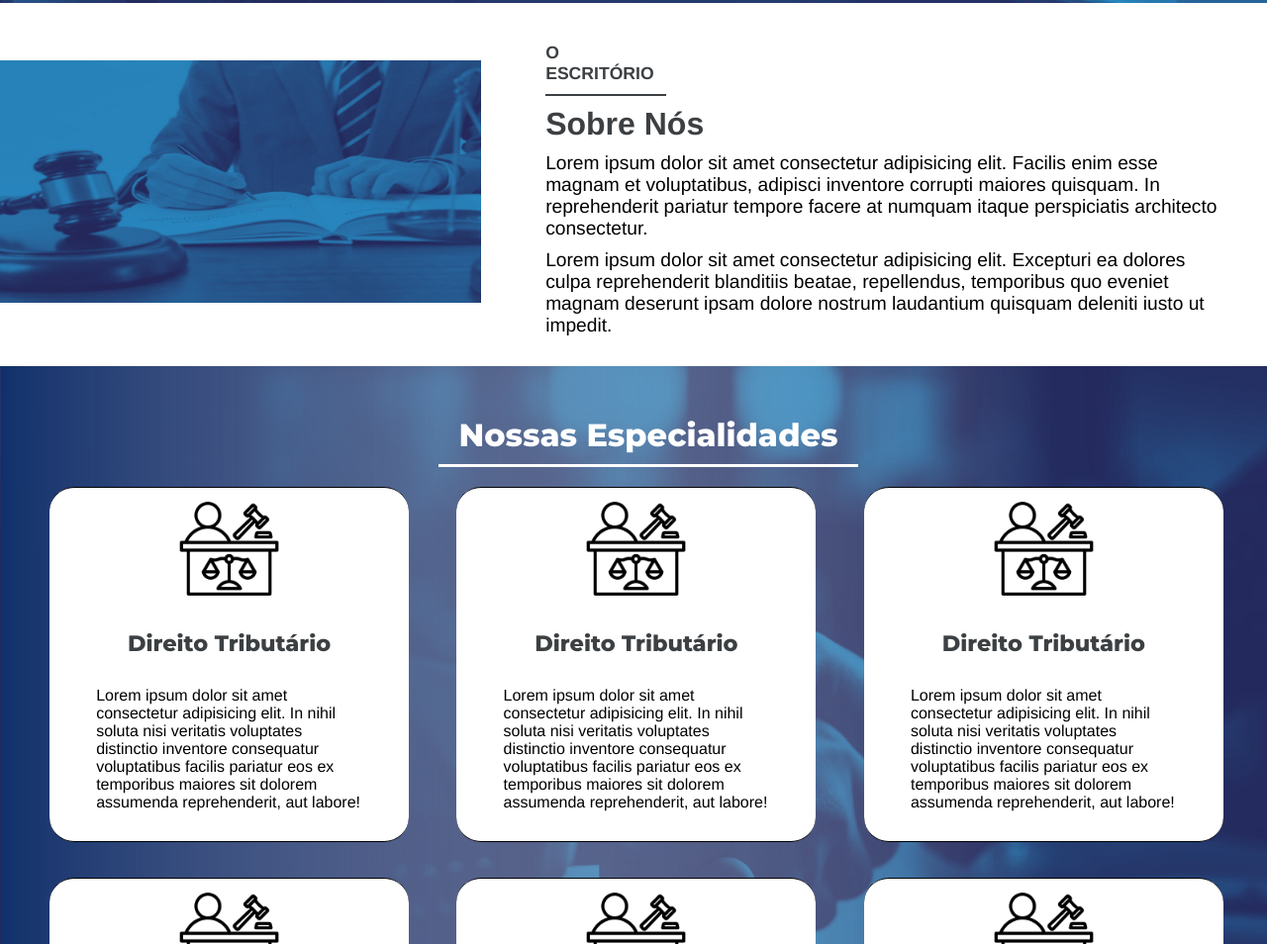
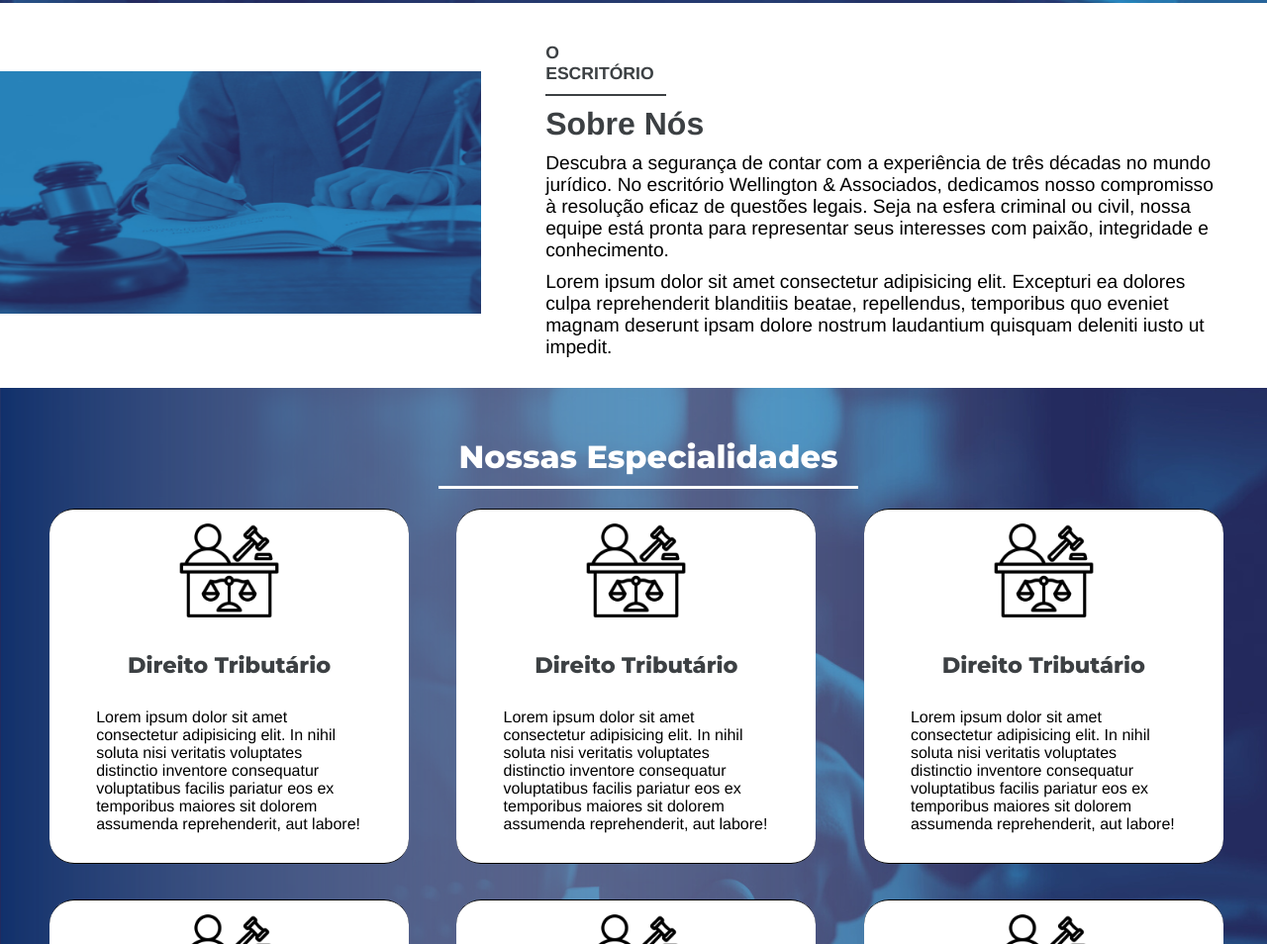
Before and after one commit to devsilveirasouza/advocacia, a plain HTML site: page index.html in a window 1280 px wide. Shown: the part 757-1711 px from the top of the page at 99% size. Drawn offline with Linux system fonts and the light colour scheme.

Commit message:
Update Index

```diff
--- a/index.html
+++ b/index.html
@@ -53,9 +53,7 @@
         <div class="sobre-descricao">
             <h4><span></span>O ESCRITÓRIO</h4>
             <h2>Sobre Nós</h2>
-            <p>Lorem ipsum dolor sit amet consectetur adipisicing elit. Facilis enim esse magnam et voluptatibus,
-                adipisci inventore corrupti maiores quisquam. In reprehenderit pariatur tempore facere at numquam itaque
-                perspiciatis architecto consectetur.</p>
+            <p>Descubra a segurança de contar com a experiência de três décadas no mundo jurídico. No escritório Wellington & Associados, dedicamos nosso compromisso à resolução eficaz de questões legais. Seja na esfera criminal ou civil, nossa equipe está pronta para representar seus interesses com paixão, integridade e conhecimento.</p>
 
             <p>Lorem ipsum dolor sit amet consectetur adipisicing elit. Excepturi ea dolores culpa reprehenderit
                 blanditiis beatae, repellendus, temporibus quo eveniet magnam deserunt ipsam dolore nostrum laudantium
```
